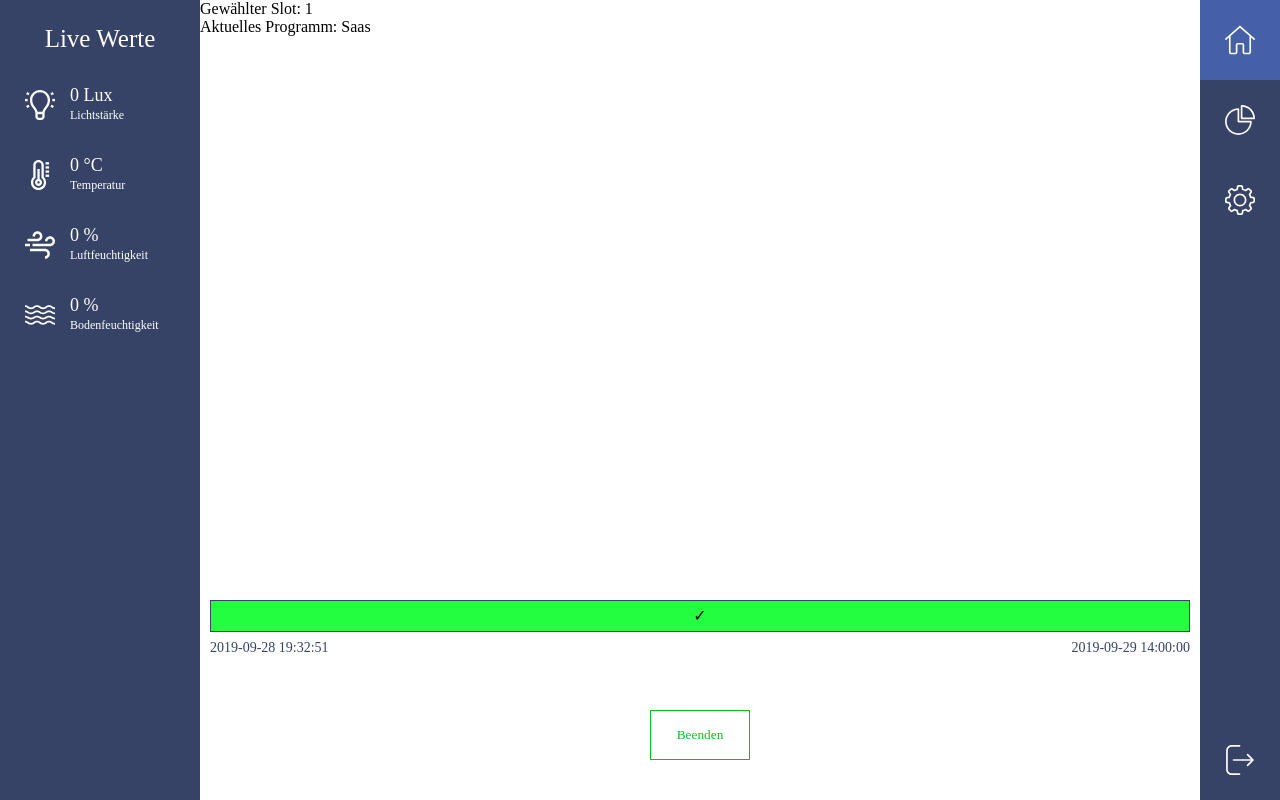
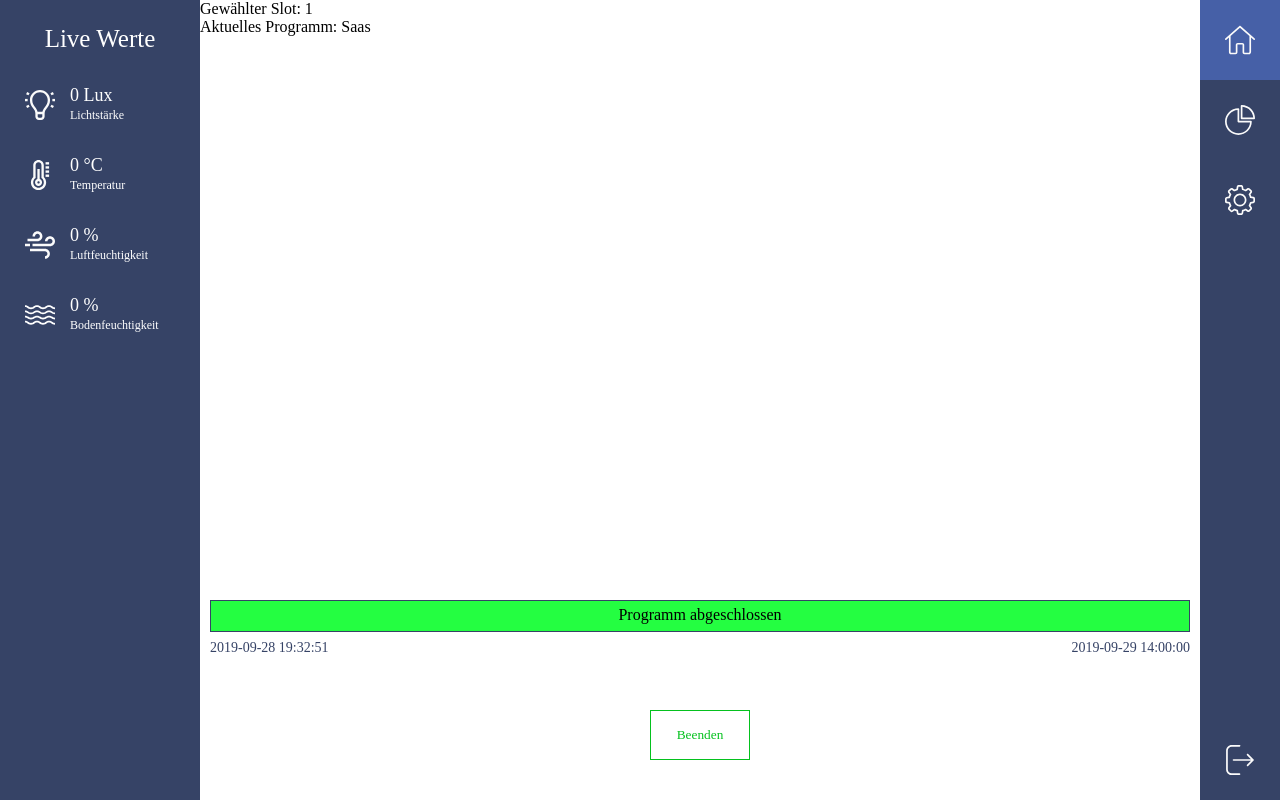
Before and after one commit to JohnTrunix/Gewaechshaus, a PHP site: page / in a window 1280 px wide. Run offline with PHP 8.4, Linux system fonts and the light colour scheme; data comes from the database, SQL or seed files in the repository; data that the repository does not hold is empty; some web fonts are replaced.

Commit message:
text statt haken

```diff
--- a/gewaechshaus/client/index.php
+++ b/gewaechshaus/client/index.php
@@ -101,7 +101,7 @@ require 'api/betriebsmodus/betriebsmodus_download.php';
                     <div class="fortschritt_balken">
                         <div class="countdown" id="countdown"></div>
                         <div id="prozent_meter" class="meter">
-                            <span class="prozent_fortschritt" id="prozent_fortschritt"><a class="prozent_jetzt" id="prozent_jetzt">0%</a><a class="text_fertig" id="text_fertig">✓</a></span>
+                            <span class="prozent_fortschritt" id="prozent_fortschritt"><a class="prozent_jetzt" id="prozent_jetzt">0%</a><a class="text_fertig" id="text_fertig">Programm abgeschlossen</a></span>
                         </div>
                         <div class="datumzeit_anzeige parameter_datetime" id="betriebswahl_datetime"></div>
                         <div class="datumzeit_anzeige parameter_programm_ende" id="betriebswahl_programm_ende"></div>
```
